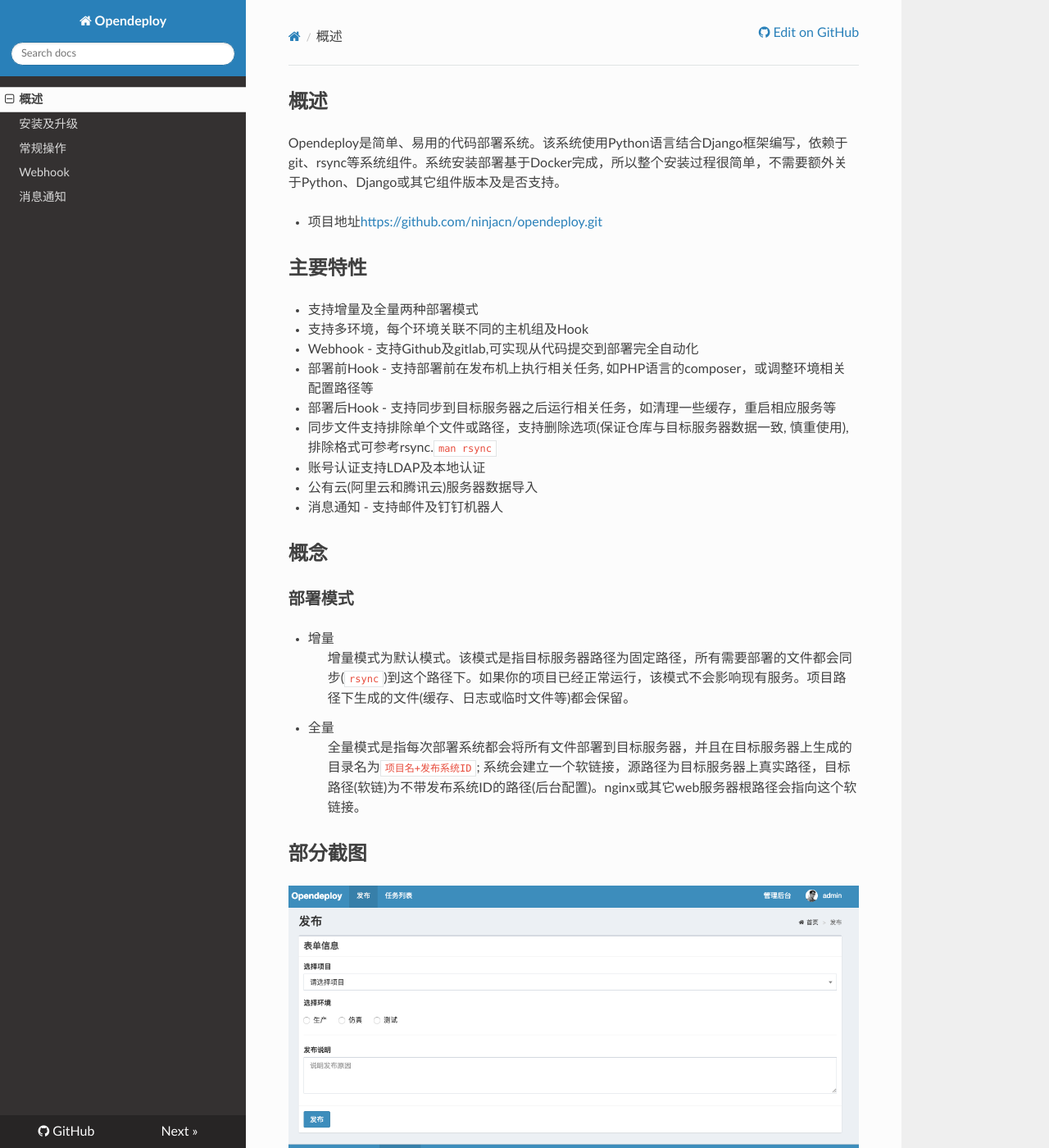
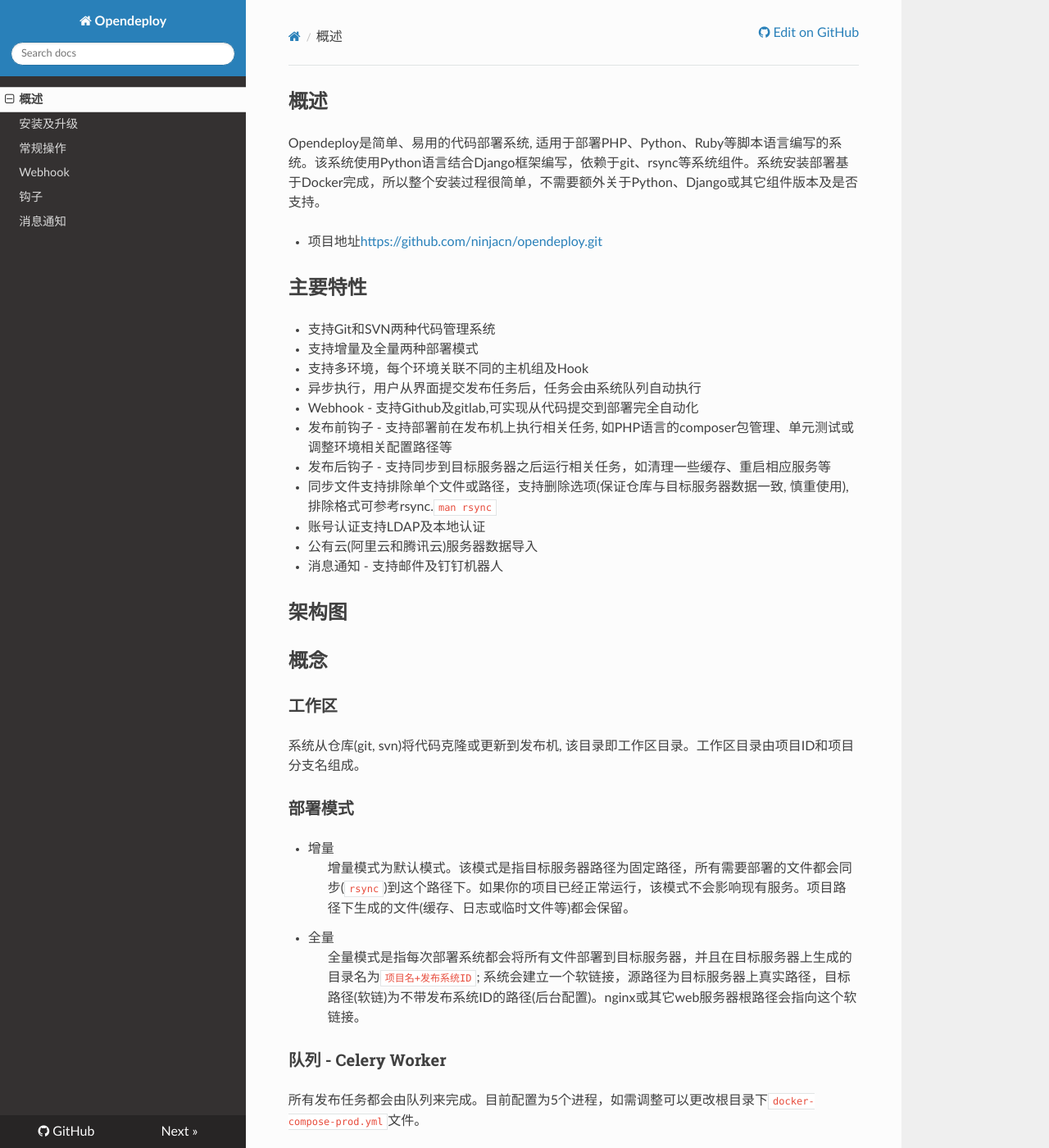
Before and after one commit to ninjacn/opendeploy, an MkDocs documentation site: the page built from docs/index.md, in a window 1280 px wide and 1400 px high. Shown: the whole window at 82% size. Built offline with MkDocs 1.6.1, drawn with Linux system fonts in a browser that asks for light colours; nearby versions of some CDN libraries.

Commit message:
update doc

```diff
--- a/docs/index.md
+++ b/docs/index.md
@@ -1,21 +1,28 @@
 ## 概述
 
-Opendeploy是简单、易用的代码部署系统。该系统使用Python语言结合Django框架编写，依赖于git、rsync等系统组件。系统安装部署基于Docker完成，所以整个安装过程很简单，不需要额外关于Python、Django或其它组件版本及是否支持。
+Opendeploy是简单、易用的代码部署系统, 适用于部署PHP、Python、Ruby等脚本语言编写的系统。该系统使用Python语言结合Django框架编写，依赖于git、rsync等系统组件。系统安装部署基于Docker完成，所以整个安装过程很简单，不需要额外关于Python、Django或其它组件版本及是否支持。
 
 * 项目地址[https://github.com/ninjacn/opendeploy.git](https://github.com/ninjacn/opendeploy.git)
 
 ## 主要特性
+* 支持Git和SVN两种代码管理系统
 * 支持增量及全量两种部署模式
 * 支持多环境，每个环境关联不同的主机组及Hook
+* 异步执行，用户从界面提交发布任务后，任务会由系统队列自动执行
 * Webhook - 支持Github及gitlab,可实现从代码提交到部署完全自动化
-* 部署前Hook - 支持部署前在发布机上执行相关任务, 如PHP语言的composer，或调整环境相关配置路径等
-* 部署后Hook - 支持同步到目标服务器之后运行相关任务，如清理一些缓存，重启相应服务等
+* 发布前钩子 - 支持部署前在发布机上执行相关任务, 如PHP语言的composer包管理、单元测试或调整环境相关配置路径等
+* 发布后钩子 - 支持同步到目标服务器之后运行相关任务，如清理一些缓存、重启相应服务等
 * 同步文件支持排除单个文件或路径，支持删除选项(保证仓库与目标服务器数据一致, 慎重使用), 排除格式可参考rsync.<code>man rsync</code>
 * 账号认证支持LDAP及本地认证
 * 公有云(阿里云和腾讯云)服务器数据导入
 * 消息通知 - 支持邮件及钉钉机器人
 
+## 架构图
+
 ## 概念
+
+### 工作区
+系统从仓库(git, svn)将代码克隆或更新到发布机, 该目录即工作区目录。工作区目录由项目ID和项目分支名组成。
 
 ### 部署模式
 * 增量
@@ -23,6 +30,9 @@
 * 全量
 > 全量模式是指每次部署系统都会将所有文件部署到目标服务器，并且在目标服务器上生成的目录名为<code>项目名+发布系统ID</code>; 系统会建立一个软链接，源路径为目标服务器上真实路径，目标路径(软链)为不带发布系统ID的路径(后台配置)。nginx或其它web服务器根路径会指向这个软链接。
 
+### 队列 - Celery Worker
+所有发布任务都会由队列来完成。目前配置为5个进程，如需调整可以更改根目录下<code>docker-compose-prod.yml</code>文件。
+
 ## 部分截图
 ![前台](images/frontend01.png)
 ![前台](images/frontend02.png)
--- a/mkdocs.yml
+++ b/mkdocs.yml
@@ -8,4 +8,5 @@
   - 安装及升级: 安装.md
   - 常规操作: 常规操作.md
   - Webhook: webhook.md
+  - 钩子: hook.md
   - 消息通知: 消息通知.md
```
Also changed, not shown: README.md (+3 -1 lines), docs/hook.md (added, +29 -0 lines).
